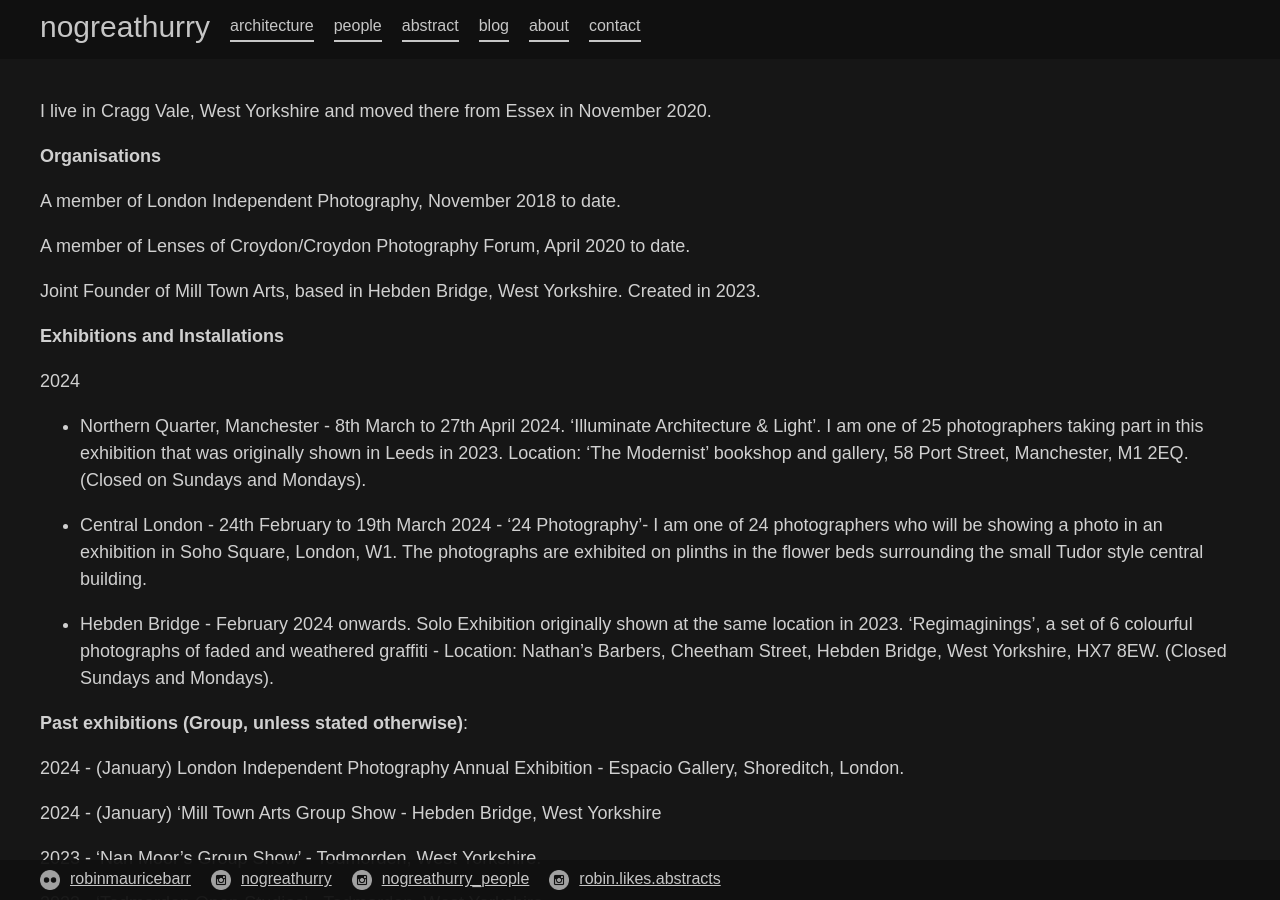
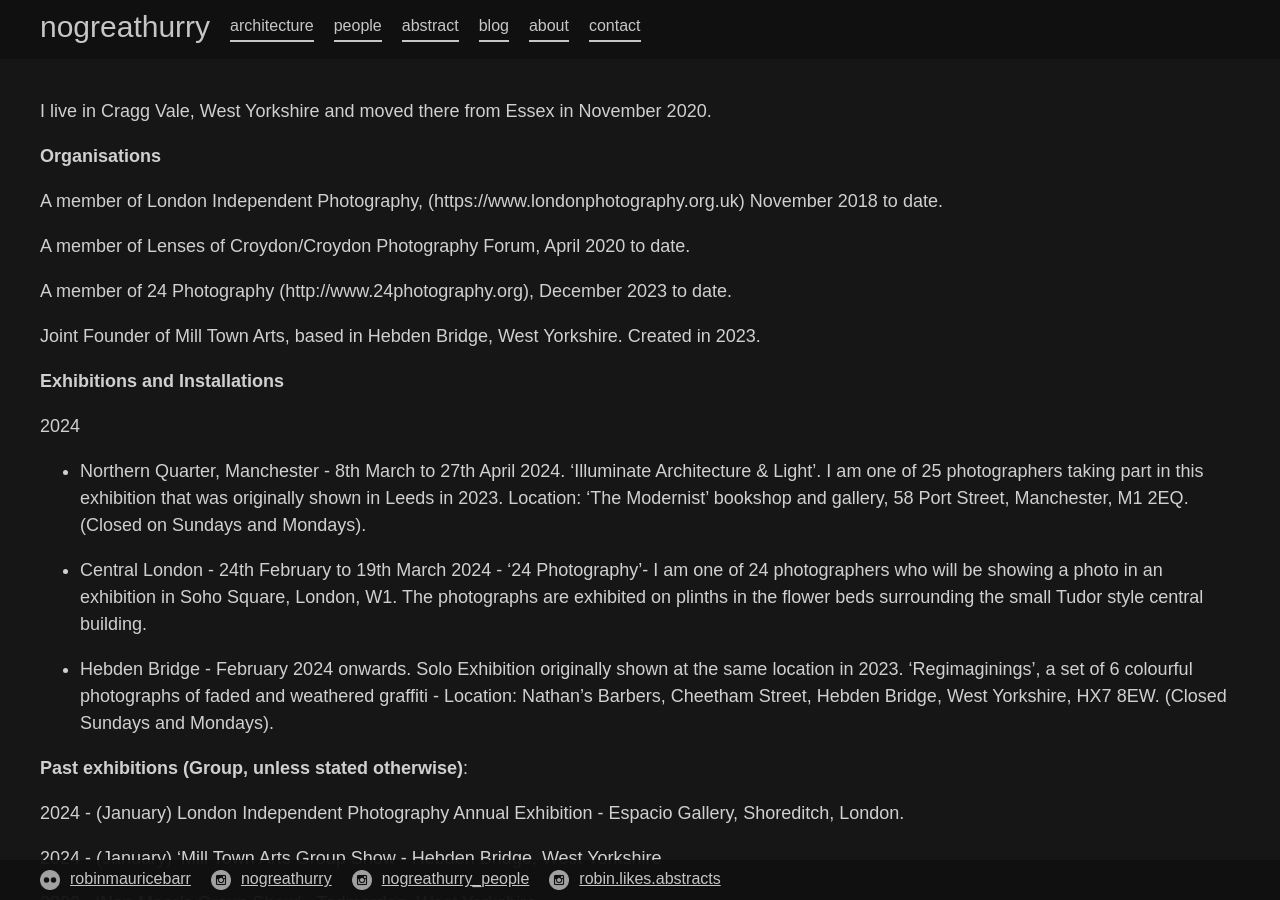
Before and after one commit to 987poiuytrewq/nogreathurry, a Jekyll site: the page built from blog.md, in a window 1280 px wide and 900 px high. Built offline with Jekyll 4.4.1, drawn with Linux system fonts in a browser that asks for light colours.

Commit message:
Updated Blog

```diff
--- a/blog.md
+++ b/blog.md
@@ -7,9 +7,11 @@ I live in Cragg Vale, West Yorkshire and moved there from Essex in November 2020
 
 **Organisations**
 
-A member of London Independent Photography, November 2018 to date.
+A member of London Independent Photography, (https://www.londonphotography.org.uk) November 2018 to date.
 
 A member of Lenses of Croydon/Croydon Photography Forum, April 2020 to date.
+
+A member of 24 Photography (http://www.24photography.org), December 2023 to date.
 
 Joint Founder of Mill Town Arts, based in Hebden Bridge, West Yorkshire. Created in 2023.
 
```
